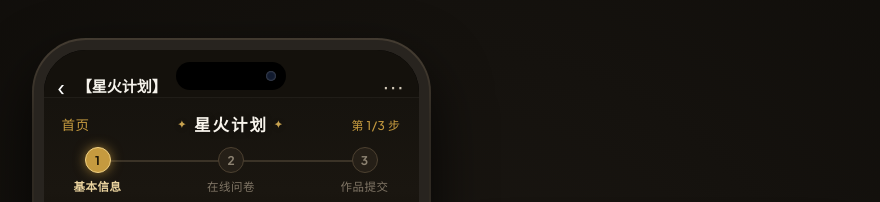
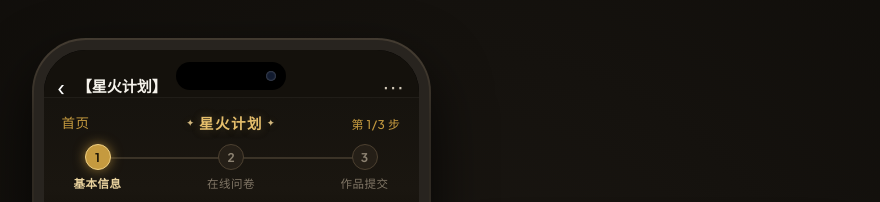
Before and after one commit to easyLong/kos-account-selection, a React (Vite) app: page / in a window 1280 px wide. Both pictures are taken after a click on the button "立即报名". Shown: the top 202 px of the page, without its empty margins (199-1079 px from the left). Built offline with nearby package versions, Linux system fonts and the light colour scheme; no server answers.

Commit message:
style(ui): refine nav brand title font size to 14.5px and color to champagne gold

```diff
--- a/src/App.css
+++ b/src/App.css
@@ -242,20 +242,20 @@
 
 .nav-brand-title {
   font-family: var(--font-serif);
-  font-size: 16.5px;
-  font-weight: 700;
-  letter-spacing: 2px;
-  color: #F8F4EC;
-  text-shadow: 0 1px 6px rgba(0, 0, 0, 0.4);
+  font-size: 14.5px;
+  font-weight: 600;
+  letter-spacing: 1.5px;
+  color: #E5BE6C;
+  text-shadow: 0 1px 8px rgba(0, 0, 0, 0.4), 0 0 10px rgba(229, 190, 108, 0.25);
   margin: 0;
   display: inline-flex;
   align-items: center;
-  gap: 6px;
+  gap: 4px;
 }
 
 .nav-brand-title .sparkle-tiny {
-  color: #E8BC5B;
-  font-size: 10px;
+  color: #F4D592;
+  font-size: 8.5px;
   opacity: 0.85;
 }
 
```
